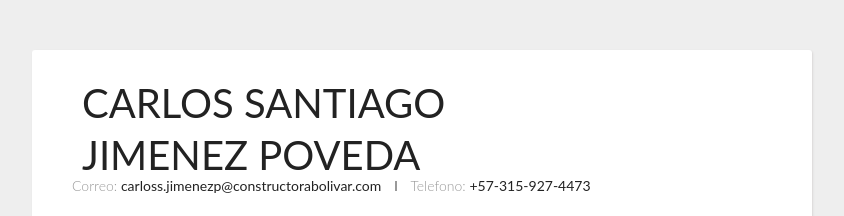
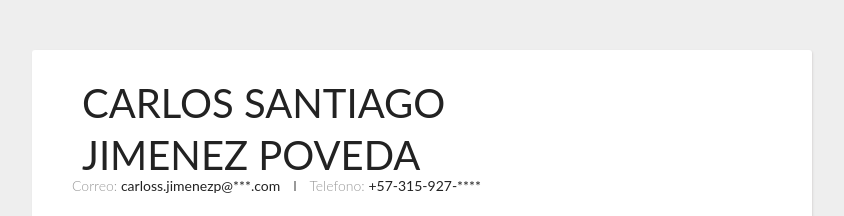
Before and after one commit to carlossjp/cv, a plain HTML site: page index.html in a window 1280 px wide. Shown: the top 216 px of the page, without its empty margins (218-1062 px from the left). Drawn offline with Linux system fonts and the light colour scheme.

Commit message:
primera version

```diff
--- a/index.html
+++ b/index.html
@@ -19,10 +19,10 @@
     </div>
     <div class="contact-info">
       <span class="email">Correo: </span>
-      <span class="email-val">carloss.jimenezp@constructorabolivar.com</span>
+      <span class="email-val">carloss.jimenezp@***.com</span>
       <span class="separator"></span>
       <span class="phone">Telefono: </span>
-      <span class="phone-val">+57-315-927-4473</span>
+      <span class="phone-val">+57-315-927-****</span>
     </div>
 
     <div class="about">
```
